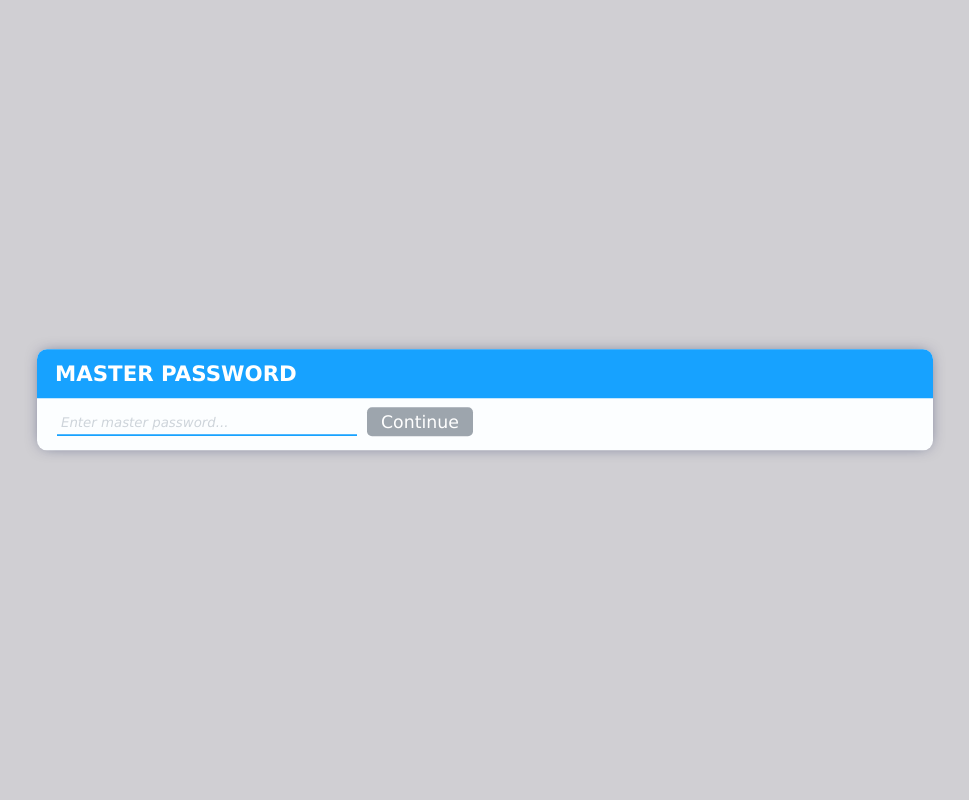
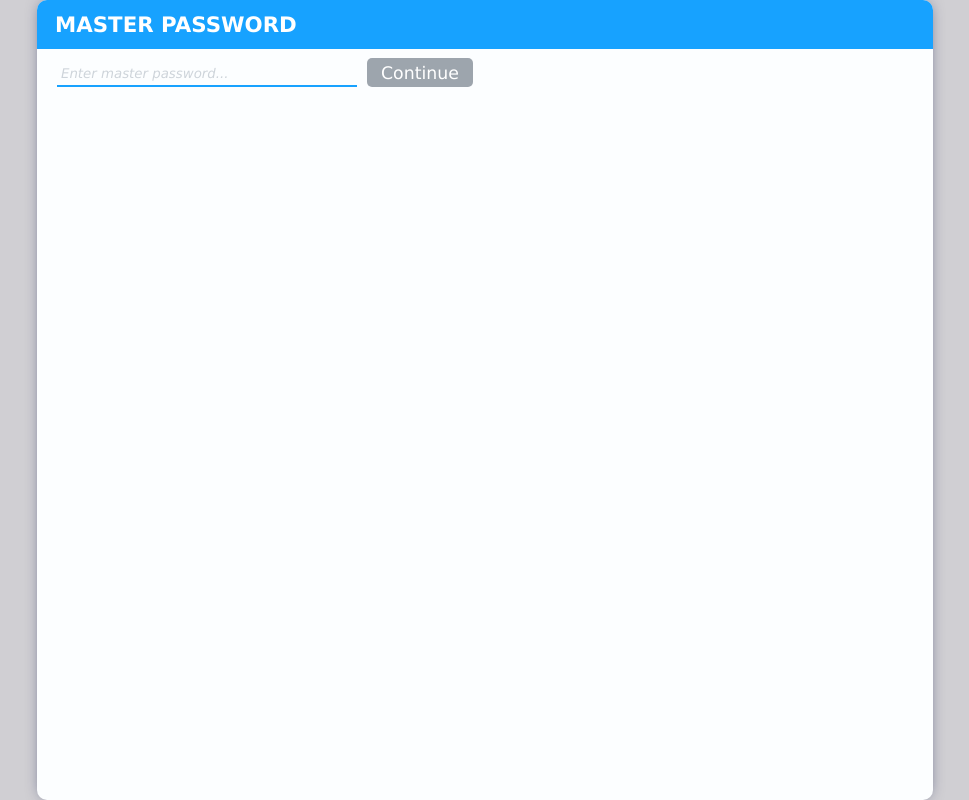
Before and after one commit to DCFApixels/KeyTea, a website: page index.html in a window 1280 px wide. Shown: the whole page, without its empty margins (155-1124 px from the left). Drawn offline with Linux system fonts and the light colour scheme.

Commit message:
update styles & animations

```diff
--- a/styles/global.css
+++ b/styles/global.css
@@ -8,15 +8,13 @@
 html, body{
     width: 100%;
     height: 100%;
-    box-sizing: border-box; /* Это помогает предотвратить проблемы с padding */
-    margin: 0;
-    padding: 0;
 }
 
 body{
     width: 100%;
     height: 100%;
     transition: 0.2s;
+    overflow: hidden;
 }
 
 /*==============================================================*/
@@ -29,20 +27,18 @@ body{
     height: 100%;
     margin: 0;
 
-    top: 0%;
     left: 0%;
-    transform: translate(0%, 0%);
+    transform: translateX(0%);
 
     transition: 0.2s;
 }
 @media screen and (min-aspect-ratio: 1/1){
     .screen {
         width: 70%;
-        height: auto;
+        height: 100%;
 
-        top: 50%;
         left: 50%;
-        transform: translate(-50%, -50%);
+        transform: translateX(-50%);
 
         transition: 0.2s;
     }
@@ -54,18 +50,21 @@ body{
 
 .form{
     pointer-events: auto; /* Делаем дочерние элементы интерактивными */
-    display: block;
+    /*display: block;*/
+    display: flex;
+    flex-direction: column;
+
     padding: 10px;
     background-color: #fcfeff;
     border-radius: 10px;
 
     position: relative;
-
+    height: 100%;
 }
 
 .form:not(.hidden){
     pointer-events: auto;
-    display:block;
+    display: flex;
     transform: translateY(0px);
 
     animation: formToVisible 0.4s;
@@ -78,15 +77,15 @@ body{
     animation: formToHidden 0.4s;
 }
 .form.disabled{
+    pointer-events: none;
     background-color: #cad0d6ec;
-    pointer-events: none;
     filter: grayscale(0.85) opacity(0.8);
 }
 
 @keyframes formToHidden {
     0% {
         pointer-events: none;
-        display: block;
+        display: flex;
         transform: translateY(0px);
         opacity: 1;
     }
@@ -113,13 +112,13 @@ body{
     }
     50% {
         pointer-events: none;
-        display: block;
+        display: flex;
         transform: translateY(20px);
         opacity: 0;
     }
     100% {
         pointer-events: auto;
-        display: block;
+        display: flex;
         transform: translateY(0px);
         opacity: 1;
     }
@@ -150,6 +149,7 @@ body{
 /*==============================================================*/
 .records_list{
     overflow: auto;
+    flex: 1; /* Заполняет оставшееся пространство */
 
     border-radius: 10px 10px 0 0;
     margin: 10px 0 0 0;
@@ -158,7 +158,8 @@ body{
     z-index: 100;
 
     padding: 4px;
-    height: 46vh;
+    /*height: 46vh;*/
+    height:;
 }
 .records_list>ul{
     padding: 0;
@@ -343,6 +344,7 @@ input[type="number"]::placeholder {
 .horizontal_buttons_group>button{
     flex-grow: 0;
     margin-right: 10px;
+    transition: 0.2s;
 }
 .horizontal_buttons_group>button:last-child {
     margin-right: 0;
@@ -351,6 +353,7 @@ input[type="number"]::placeholder {
     .horizontal_buttons_group>button{
         flex-grow: 1;
         flex-basis: 0;
+        transition: 0.2s;
     }
 }
 /*==============================================================*/
```
